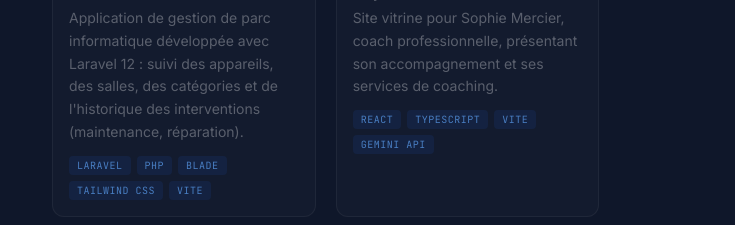
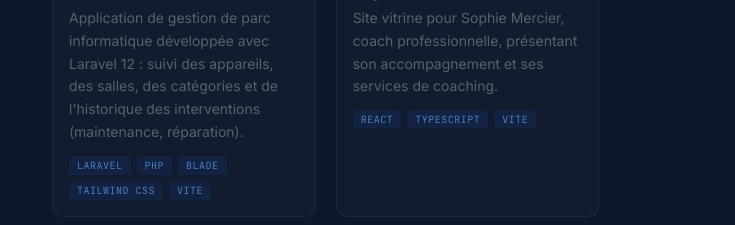
Before and after one commit to adariori/Portefolio, a React (Vite) app: page / in a window 1280 px wide. Shown: the part 2200-2425 px from the top of the page, without its empty margins (56-791 px from the left). Built offline with nearby package versions, Linux system fonts and the light colour scheme; no server answers; a web font is replaced by a local one.

Commit message:
Retire la mention Gemini API du projet Sophie Mercier Coach

```diff
--- a/src/data.ts
+++ b/src/data.ts
@@ -63,7 +63,7 @@ export const PROJECTS: Project[] = [
     name: "Sophie Mercier Coach",
     description: "Site vitrine pour Sophie Mercier, coach professionnelle, présentant son accompagnement et ses services de coaching.",
     image: "/1.png",
-    tags: ["React", "TypeScript", "Vite", "Gemini API"],
+    tags: ["React", "TypeScript", "Vite"],
     demoUrl: "https://sophie-mercier-coach.vercel.app/"
   }
 ];
```
